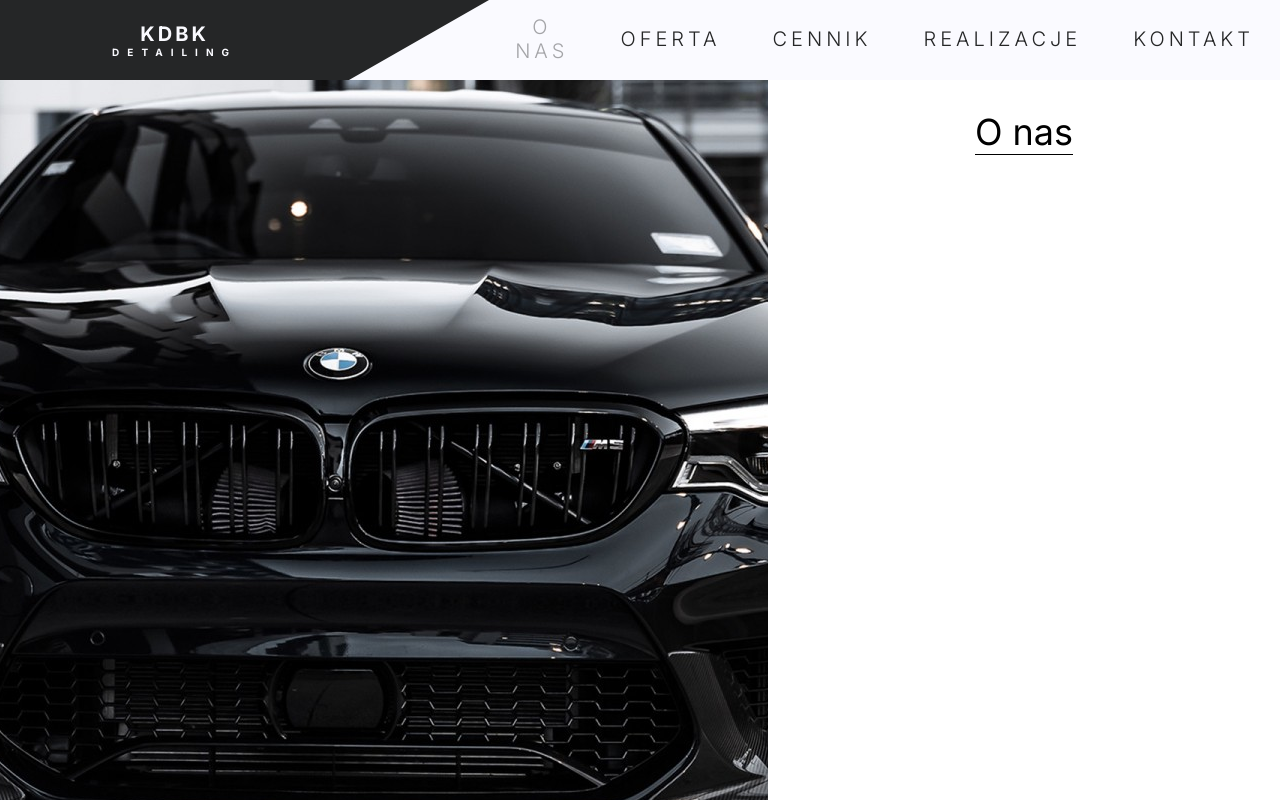
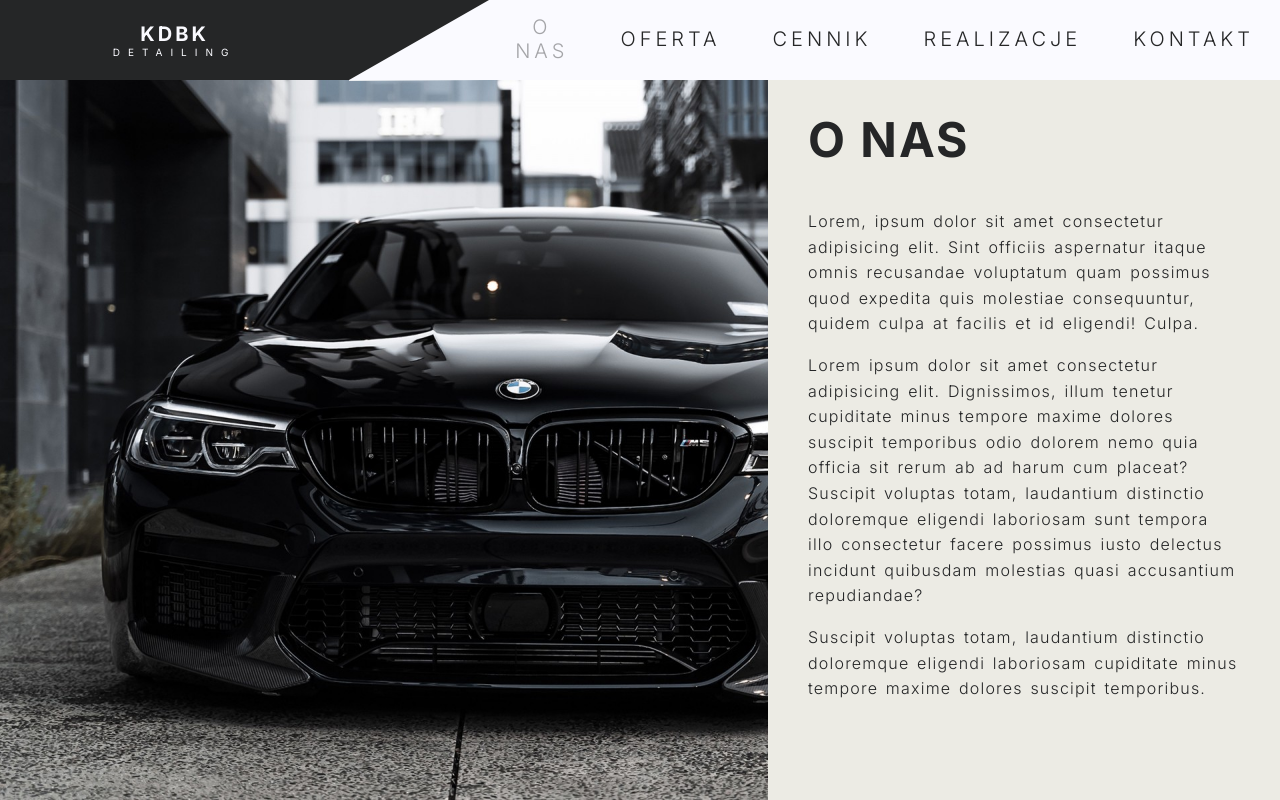
Before and after one commit to BartoszDombrow/KDBK-detailing, a React (Create React App) app in the folder kdbkdetailing/: page / in a window 1280 px wide. Built offline with nearby package versions, Linux system fonts and the light colour scheme.

Commit message:
update-about-us

```diff
--- a/kdbkdetailing/src/components/Navbar/Navbar.jsx
+++ b/kdbkdetailing/src/components/Navbar/Navbar.jsx
@@ -1,7 +1,6 @@
 import React from 'react';
 import { NavLink } from 'react-router-dom';
 import './navbar.css';
-import Logo from '../../../src/assets/images/white_logo_transparent_background.png';
 
 function Navbar() {
   return (
--- a/kdbkdetailing/src/components/Navbar/navbar.css
+++ b/kdbkdetailing/src/components/Navbar/navbar.css
@@ -32,6 +32,7 @@
 .small-text {
   font-size: 10px;
   letter-spacing: 8px;
+  font-weight: lighter;
 }
 
 .nav-div-2 {
@@ -39,6 +40,7 @@
   height: 0;
   border-top: 80px solid #252627;
   border-right: 140px solid transparent;
+  border-bottom: 0.1px solid #EEF0F2;
 }
 
 .nav-div-3 {
@@ -47,6 +49,7 @@
   align-items: center;
   width: calc(70% - 80px);
   font-size: 36px;
+
 }
 
 ol {
@@ -97,6 +100,10 @@ ol {
 }
 
 @media (max-width: 1080px) {
+  .container {
+    height: 56px;
+  }
+
   .nav-div-1 {
     height: 56px;
     width: 100%;
--- a/kdbkdetailing/src/views/About/About.jsx
+++ b/kdbkdetailing/src/views/About/About.jsx
@@ -6,9 +6,16 @@ function About() {
     <div className='container-about'>
       <div className='image-about'/>
       <div className='content-about'>
-        <h1>O nas</h1>
-        <p>
-
+        <h1 className='title-header'>O NAS</h1>
+        <p className="about-us">
+          Lorem, ipsum dolor sit amet consectetur adipisicing elit. Sint officiis aspernatur itaque omnis recusandae voluptatum quam possimus quod expedita quis molestiae consequuntur, quidem culpa at facilis et id eligendi! Culpa.
+        </p>
+        <p className='about-us'>
+          Lorem ipsum dolor sit amet consectetur adipisicing elit. Dignissimos, illum tenetur cupiditate minus tempore maxime dolores suscipit temporibus odio dolorem nemo quia officia sit rerum ab ad harum cum placeat?
+          Suscipit voluptas totam, laudantium distinctio doloremque eligendi laboriosam sunt tempora illo consectetur facere possimus iusto delectus incidunt quibusdam molestias quasi accusantium repudiandae?
+        </p>
+        <p className='about-us'>
+          Suscipit voluptas totam, laudantium distinctio doloremque eligendi laboriosam cupiditate minus tempore maxime dolores suscipit temporibus.
         </p>
       </div>
     </div>
--- a/kdbkdetailing/src/views/About/about.css
+++ b/kdbkdetailing/src/views/About/about.css
@@ -3,26 +3,37 @@
   justify-content: flex-end;
   height: calc(100vh - 80px);
   width: 100%;
+  color: #252627;
+  background-color: #ECEBE4;
 }
 
 .image-about {
   width: 60%;
   background-image: url('../../assets/images/bmw.jpg');
-  background-position: -620px;
+  background-size: cover;
+  background-position: -120px;
   background-repeat: no-repeat;
 }
 
 .content-about {
   display: flex;
   flex-direction: column;
-  align-items: center;
   width: 40%;
   padding: 30px 40px;
 }
 
-h1 {
+.title-header {
   font-size: 48px;
-  font-weight: normal;
+  letter-spacing: 2px;
+  margin-bottom: 40px;
+}
+
+.about-us {
+  letter-spacing: 1.2px;
+  word-spacing: 2px;
+  line-height: 1.6;
+  margin-bottom: 16px;
+  font-weight: lighter;
 }
 
 @media (max-width: 1080px) {
@@ -33,7 +44,4 @@ h1 {
   .content-about {
     width: 100%;
   }
-  h1 {
-    align-self: flex-end;
-  }
 } ;
--- a/kdbkdetailing/src/views/List/list.css
+++ b/kdbkdetailing/src/views/List/list.css
@@ -14,6 +14,7 @@
   letter-spacing: 1px;
   text-align: center;
   padding: 20px 30px;
+  list-style-type: none;
 }
 
 .list-container:nth-child(4) {
--- a/kdbkdetailing/src/views/Offer/Offer.jsx
+++ b/kdbkdetailing/src/views/Offer/Offer.jsx
@@ -5,7 +5,7 @@ function Offer() {
   return (
     <div className="offer-container">
       <div className="offer-header">
-        <h1>Co oferujemy?</h1>
+        <h1 className="header">Co oferujemy?</h1>
       </div>
       <div className="offer-content">
         <div className="offer-content-div"></div>
--- a/kdbkdetailing/src/views/Offer/offer.css
+++ b/kdbkdetailing/src/views/Offer/offer.css
@@ -15,7 +15,7 @@
   width: 100%;
 }
 
-h1 {
+.header {
   font-weight: normal;
   font-size: 36px;
   border-bottom: 1px solid black;
```
